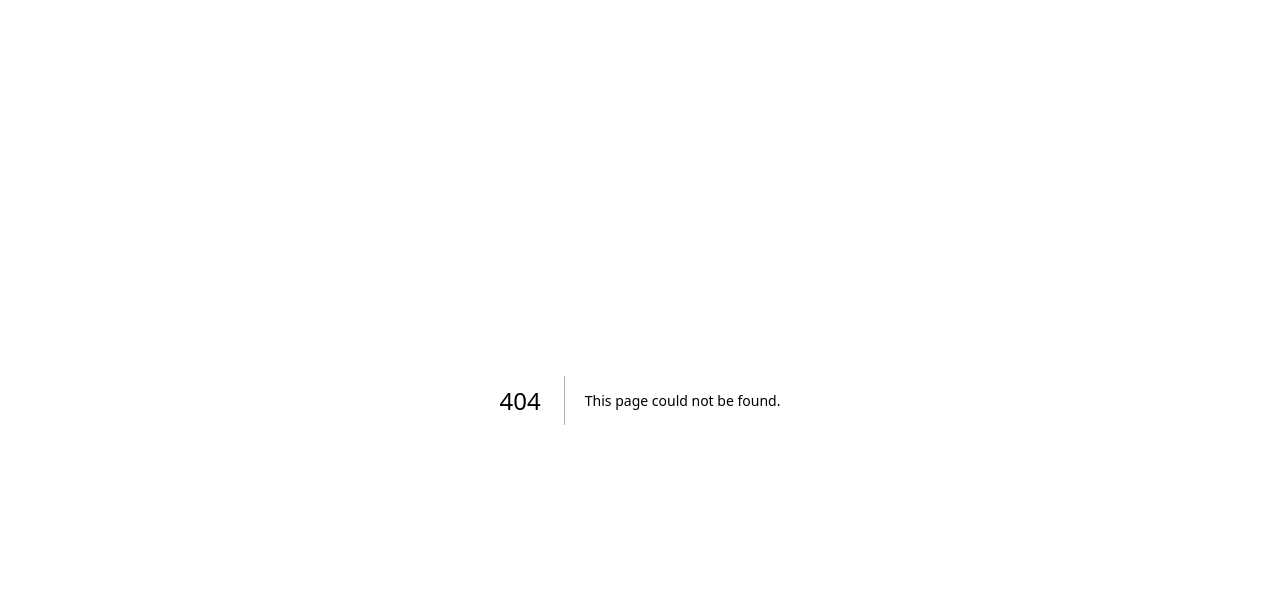
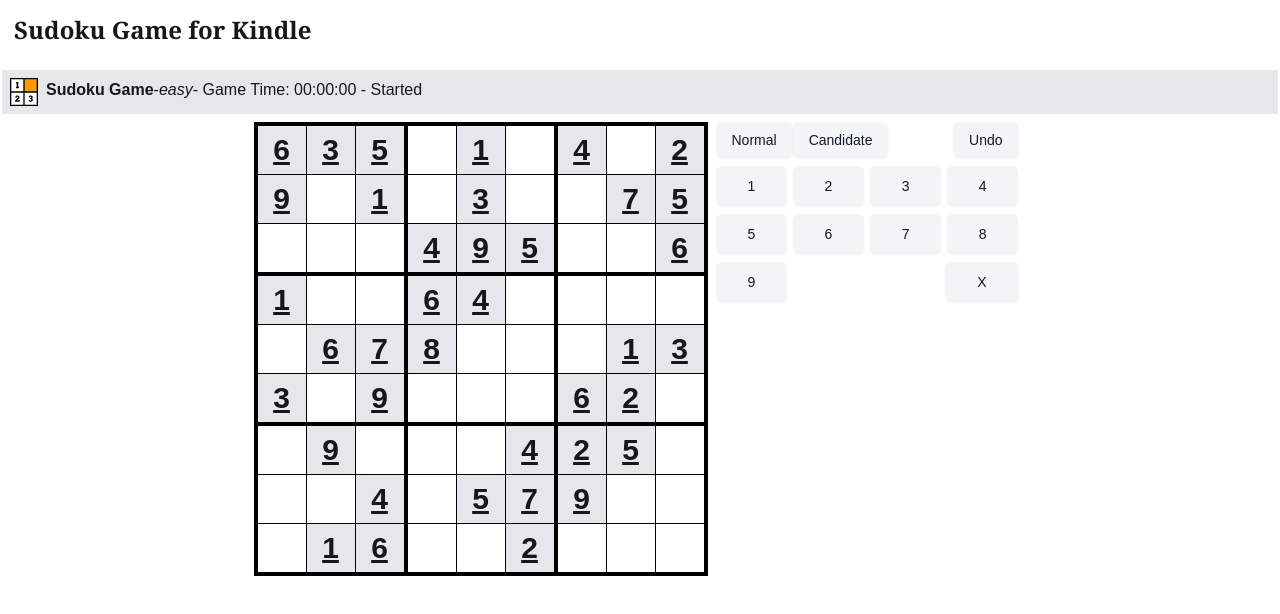
Before and after one commit to truongngoctuan/eink-games, a Next.js app in the folder EInkGamesWeb/: page /sudoku/easy in a window 1280 px wide. Before the commit this address had no page. Shown: the top 614 px of the page. Built offline with nearby package versions, Linux system fonts and the light colour scheme.

Commit message:
adding a couple of simple layout to select a game and difficulty

```diff
--- a/EInkGamesWeb/src/components/SudokuBoard/constants.ts
+++ b/EInkGamesWeb/src/components/SudokuBoard/constants.ts
@@ -15,3 +15,5 @@
   iGroupCol: number;
   groupIdx: number;
 };
+
+export const DIFFICULTY_LEVELS = ["easy", "medium", "hard"];
--- a/EInkGamesWeb/src/data/sudoku.ts
+++ b/EInkGamesWeb/src/data/sudoku.ts
@@ -1,70 +1,260 @@
-export const GAME_DATA = [{
-    "displayDate": "April 24, 2025",
-    "easy": {
-        "day_of_week": "Thursday",
-        "difficulty": "Easy",
-        "print_date": "2025-04-24",
-        "published": "2025-04-23 18:00:00",
-        "puzzle_id": 150062,
-        "version": 1,
-        "puzzle_data": {
-            "hints": [14, 58, 70, 32, 66, 56, 72, 48, 28, 42, 24, 50, 71, 57, 10, 36, 53, 79, 12, 29, 40, 7, 35, 41, 75, 25, 78, 3, 33, 49, 80, 19, 54, 18, 64, 5, 15, 20, 34, 46, 62, 63, 76],
-            "puzzle": [6, 3, 5, 0, 1, 0, 4, 0, 2, 9, 0, 1, 0, 3, 0, 0, 7, 5, 0, 0, 0, 4, 9, 5, 0, 0, 6, 1, 0, 0, 6, 4, 0, 0, 0, 0, 0, 6, 7, 8, 0, 0, 0, 1, 3, 3, 0, 9, 0, 0, 0, 6, 2, 0, 0, 9, 0, 0, 0, 4, 2, 5, 0, 0, 0, 4, 0, 5, 7, 9, 0, 0, 0, 1, 6, 0, 0, 2, 0, 0, 0],
-            "solution": [6, 3, 5, 7, 1, 8, 4, 9, 2, 9, 4, 1, 2, 3, 6, 8, 7, 5, 2, 7, 8, 4, 9, 5, 1, 3, 6, 1, 5, 2, 6, 4, 3, 7, 8, 9, 4, 6, 7, 8, 2, 9, 5, 1, 3, 3, 8, 9, 5, 7, 1, 6, 2, 4, 7, 9, 3, 1, 6, 4, 2, 5, 8, 8, 2, 4, 3, 5, 7, 9, 6, 1, 5, 1, 6, 9, 8, 2, 3, 4, 7]
-        }
+export const GAME_DATA = [
+    {
+        displayDate: "April 24, 2025",
+        easy: {
+            day_of_week: "Thursday",
+            difficulty: "Easy",
+            print_date: "2025-04-24",
+            published: "2025-04-23 18:00:00",
+            puzzle_id: 150062,
+            version: 1,
+            puzzle_data: {
+                hints: [
+                    14, 58, 70, 32, 66, 56, 72, 48, 28, 42, 24, 50, 71, 57, 10, 36, 53,
+                    79, 12, 29, 40, 7, 35, 41, 75, 25, 78, 3, 33, 49, 80, 19, 54, 18, 64,
+                    5, 15, 20, 34, 46, 62, 63, 76,
+                ],
+                puzzle: [
+                    6, 3, 5, 0, 1, 0, 4, 0, 2, 9, 0, 1, 0, 3, 0, 0, 7, 5, 0, 0, 0, 4, 9,
+                    5, 0, 0, 6, 1, 0, 0, 6, 4, 0, 0, 0, 0, 0, 6, 7, 8, 0, 0, 0, 1, 3, 3,
+                    0, 9, 0, 0, 0, 6, 2, 0, 0, 9, 0, 0, 0, 4, 2, 5, 0, 0, 0, 4, 0, 5, 7,
+                    9, 0, 0, 0, 1, 6, 0, 0, 2, 0, 0, 0,
+                ],
+                solution: [
+                    6, 3, 5, 7, 1, 8, 4, 9, 2, 9, 4, 1, 2, 3, 6, 8, 7, 5, 2, 7, 8, 4, 9,
+                    5, 1, 3, 6, 1, 5, 2, 6, 4, 3, 7, 8, 9, 4, 6, 7, 8, 2, 9, 5, 1, 3, 3,
+                    8, 9, 5, 7, 1, 6, 2, 4, 7, 9, 3, 1, 6, 4, 2, 5, 8, 8, 2, 4, 3, 5, 7,
+                    9, 6, 1, 5, 1, 6, 9, 8, 2, 3, 4, 7,
+                ],
+            },
     },
-    "hard": {
-        "day_of_week": "Thursday",
-        "difficulty": "Hard",
-        "print_date": "2025-04-24",
-        "published": "2025-04-23 18:00:00",
-        "puzzle_id": 150061,
-        "version": 1,
-        "puzzle_data": {
-            "hints": [39, 35, 32, 19, 66, 29, 64, 65, 0, 71, 8, 28, 37, 52, 69, 4, 6, 7, 15, 31, 34, 41, 44, 51, 60, 70, 75, 79, 3, 14, 17, 18, 20, 26, 38, 49, 50, 57, 2, 12, 22, 36, 59, 23, 54, 76, 77, 10, 45, 58, 62, 74, 80, 11, 46, 72],
-            "puzzle": [0, 1, 0, 0, 0, 4, 0, 0, 0, 9, 0, 0, 0, 2, 0, 0, 7, 0, 0, 0, 0, 7, 0, 0, 4, 5, 0, 6, 0, 0, 8, 0, 0, 5, 0, 0, 0, 0, 0, 0, 5, 0, 1, 2, 0, 0, 0, 2, 9, 0, 0, 0, 0, 8, 0, 3, 9, 0, 0, 0, 0, 4, 0, 2, 0, 0, 0, 4, 5, 0, 0, 0, 0, 8, 0, 0, 0, 0, 3, 0, 0],
-            "solution": [7, 1, 3, 5, 6, 4, 9, 8, 2, 9, 4, 5, 1, 2, 8, 6, 7, 3, 8, 2, 6, 7, 9, 3, 4, 5, 1, 6, 7, 1, 8, 3, 2, 5, 9, 4, 3, 9, 8, 4, 5, 7, 1, 2, 6, 4, 5, 2, 9, 1, 6, 7, 3, 8, 5, 3, 9, 6, 8, 1, 2, 4, 7, 2, 6, 7, 3, 4, 5, 8, 1, 9, 1, 8, 4, 2, 7, 9, 3, 6, 5]
-        }
+        hard: {
+            day_of_week: "Thursday",
+            difficulty: "Hard",
+            print_date: "2025-04-24",
+            published: "2025-04-23 18:00:00",
+            puzzle_id: 150061,
+            version: 1,
+            puzzle_data: {
+                hints: [
+                    39, 35, 32, 19, 66, 29, 64, 65, 0, 71, 8, 28, 37, 52, 69, 4, 6, 7, 15,
+                    31, 34, 41, 44, 51, 60, 70, 75, 79, 3, 14, 17, 18, 20, 26, 38, 49, 50,
+                    57, 2, 12, 22, 36, 59, 23, 54, 76, 77, 10, 45, 58, 62, 74, 80, 11, 46,
+                    72,
+                ],
+                puzzle: [
+                    0, 1, 0, 0, 0, 4, 0, 0, 0, 9, 0, 0, 0, 2, 0, 0, 7, 0, 0, 0, 0, 7, 0,
+                    0, 4, 5, 0, 6, 0, 0, 8, 0, 0, 5, 0, 0, 0, 0, 0, 0, 5, 0, 1, 2, 0, 0,
+                    0, 2, 9, 0, 0, 0, 0, 8, 0, 3, 9, 0, 0, 0, 0, 4, 0, 2, 0, 0, 0, 4, 5,
+                    0, 0, 0, 0, 8, 0, 0, 0, 0, 3, 0, 0,
+                ],
+                solution: [
+                    7, 1, 3, 5, 6, 4, 9, 8, 2, 9, 4, 5, 1, 2, 8, 6, 7, 3, 8, 2, 6, 7, 9,
+                    3, 4, 5, 1, 6, 7, 1, 8, 3, 2, 5, 9, 4, 3, 9, 8, 4, 5, 7, 1, 2, 6, 4,
+                    5, 2, 9, 1, 6, 7, 3, 8, 5, 3, 9, 6, 8, 1, 2, 4, 7, 2, 6, 7, 3, 4, 5,
+                    8, 1, 9, 1, 8, 4, 2, 7, 9, 3, 6, 5,
+                ],
+            },
+        },
+        medium: {
+            day_of_week: "Thursday",
+            difficulty: "Medium",
+            print_date: "2025-04-24",
+            published: "2025-04-23 18:00:00",
+            puzzle_id: 150063,
+            version: 1,
+            puzzle_data: {
+                hints: [
+                    52, 71, 31, 5, 72, 34, 35, 29, 30, 36, 27, 45, 8, 23, 78, 55, 75, 13,
+                    60, 61, 80, 21, 58, 54, 63, 77, 62, 79, 68, 56, 70, 17, 3, 50, 19, 49,
+                    14, 24, 2, 22, 39, 15, 1, 4, 10, 38, 48, 7, 12, 20, 51, 40, 46, 42,
+                    47, 64, 37, 65,
+                ],
+                puzzle: [
+                    7, 0, 0, 0, 0, 0, 4, 0, 0, 4, 0, 3, 0, 0, 0, 0, 6, 0, 6, 0, 0, 0, 0,
+                    0, 0, 7, 5, 0, 1, 0, 0, 0, 4, 9, 0, 0, 0, 0, 0, 0, 0, 7, 0, 3, 8, 0,
+                    0, 0, 0, 0, 0, 0, 0, 2, 0, 0, 0, 6, 0, 5, 0, 0, 0, 0, 0, 0, 8, 3, 0,
+                    5, 0, 0, 0, 8, 6, 0, 9, 0, 0, 0, 0,
+                ],
+                solution: [
+                    7, 2, 8, 9, 5, 6, 4, 1, 3, 4, 5, 3, 1, 7, 8, 2, 6, 9, 6, 9, 1, 4, 2,
+                    3, 8, 7, 5, 8, 1, 2, 3, 6, 4, 9, 5, 7, 9, 4, 5, 2, 1, 7, 6, 3, 8, 3,
+                    6, 7, 5, 8, 9, 1, 4, 2, 2, 3, 9, 6, 4, 5, 7, 8, 1, 1, 7, 4, 8, 3, 2,
+                    5, 9, 6, 5, 8, 6, 7, 9, 1, 3, 2, 4,
+                ],
+            },
+        },
     },
-    "medium": {
-        "day_of_week": "Thursday",
-        "difficulty": "Medium",
-        "print_date": "2025-04-24",
-        "published": "2025-04-23 18:00:00",
-        "puzzle_id": 150063,
-        "version": 1,
-        "puzzle_data": {
-            "hints": [52, 71, 31, 5, 72, 34, 35, 29, 30, 36, 27, 45, 8, 23, 78, 55, 75, 13, 60, 61, 80, 21, 58, 54, 63, 77, 62, 79, 68, 56, 70, 17, 3, 50, 19, 49, 14, 24, 2, 22, 39, 15, 1, 4, 10, 38, 48, 7, 12, 20, 51, 40, 46, 42, 47, 64, 37, 65],
-            "puzzle": [7, 0, 0, 0, 0, 0, 4, 0, 0, 4, 0, 3, 0, 0, 0, 0, 6, 0, 6, 0, 0, 0, 0, 0, 0, 7, 5, 0, 1, 0, 0, 0, 4, 9, 0, 0, 0, 0, 0, 0, 0, 7, 0, 3, 8, 0, 0, 0, 0, 0, 0, 0, 0, 2, 0, 0, 0, 6, 0, 5, 0, 0, 0, 0, 0, 0, 8, 3, 0, 5, 0, 0, 0, 8, 6, 0, 9, 0, 0, 0, 0],
-            "solution": [7, 2, 8, 9, 5, 6, 4, 1, 3, 4, 5, 3, 1, 7, 8, 2, 6, 9, 6, 9, 1, 4, 2, 3, 8, 7, 5, 8, 1, 2, 3, 6, 4, 9, 5, 7, 9, 4, 5, 2, 1, 7, 6, 3, 8, 3, 6, 7, 5, 8, 9, 1, 4, 2, 2, 3, 9, 6, 4, 5, 7, 8, 1, 1, 7, 4, 8, 3, 2, 5, 9, 6, 5, 8, 6, 7, 9, 1, 3, 2, 4]
-        }
-    }
-},
     {
-        "displayDate": "April 27, 2025", "easy": {
-            "day_of_week": "Sunday", "difficulty": "Easy", "print_date": "2025-04-27",
-            "published": "2025-04-26 14:00:00", "puzzle_id": 150071, "version": 1, "puzzle_data":
-            {
-                "hints": [14, 51, 62, 17, 33, 18, 28, 16, 68, 78, 20, 42, 71, 73, 58, 72, 29, 26, 63, 37, 2, 32, 60, 52, 5, 34, 39, 45, 55, 67, 80, 11, 8, 43, 48, 23, 49, 21, 6, 9, 22, 66, 79],
-                "puzzle": [2, 9, 0, 8, 1, 0, 0, 5, 0, 0, 4, 0, 3, 5, 0, 8, 0, 0, 0, 1, 0, 0, 0, 0, 6, 2, 0, 5, 0, 0, 1, 2, 0, 0, 0, 7, 9, 0, 2, 0, 8, 7, 0, 0, 1, 0, 7, 1, 0, 0, 5, 0, 0, 8, 1, 0, 7, 5, 0, 9, 0, 8, 0, 0, 2, 8, 0, 0, 0, 4, 9, 0, 0, 0, 9, 2, 3, 8, 0, 0, 0],
-                "solution": [2, 9, 3, 8, 1, 6, 7, 5, 4, 7, 4, 6, 3, 5, 2, 8, 1, 9, 8, 1, 5, 9, 7, 4, 6, 2, 3, 5, 8, 4, 1, 2, 3, 9, 6, 7, 9, 3, 2, 6, 8, 7, 5, 4, 1, 6, 7, 1, 4, 9, 5, 2, 3, 8, 1, 6, 7, 5, 4, 9, 3, 8, 2, 3, 2, 8, 7, 6, 1, 4, 9, 5, 4, 5, 9, 2, 3, 8, 1, 7, 6]
-            }
+        displayDate: "April 27, 2025",
+        easy: {
+            day_of_week: "Sunday",
+            difficulty: "Easy",
+            print_date: "2025-04-27",
+            published: "2025-04-26 14:00:00",
+            puzzle_id: 150071,
+            version: 1,
+            puzzle_data: {
+                hints: [
+                    14, 51, 62, 17, 33, 18, 28, 16, 68, 78, 20, 42, 71, 73, 58, 72, 29,
+                    26, 63, 37, 2, 32, 60, 52, 5, 34, 39, 45, 55, 67, 80, 11, 8, 43, 48,
+                    23, 49, 21, 6, 9, 22, 66, 79,
+                ],
+                puzzle: [
+                    2, 9, 0, 8, 1, 0, 0, 5, 0, 0, 4, 0, 3, 5, 0, 8, 0, 0, 0, 1, 0, 0, 0,
+                    0, 6, 2, 0, 5, 0, 0, 1, 2, 0, 0, 0, 7, 9, 0, 2, 0, 8, 7, 0, 0, 1, 0,
+                    7, 1, 0, 0, 5, 0, 0, 8, 1, 0, 7, 5, 0, 9, 0, 8, 0, 0, 2, 8, 0, 0, 0,
+                    4, 9, 0, 0, 0, 9, 2, 3, 8, 0, 0, 0,
+                ],
+                solution: [
+                    2, 9, 3, 8, 1, 6, 7, 5, 4, 7, 4, 6, 3, 5, 2, 8, 1, 9, 8, 1, 5, 9, 7,
+                    4, 6, 2, 3, 5, 8, 4, 1, 2, 3, 9, 6, 7, 9, 3, 2, 6, 8, 7, 5, 4, 1, 6,
+                    7, 1, 4, 9, 5, 2, 3, 8, 1, 6, 7, 5, 4, 9, 3, 8, 2, 3, 2, 8, 7, 6, 1,
+                    4, 9, 5, 4, 5, 9, 2, 3, 8, 1, 7, 6,
+                ],
+            },
         },
-        "hard": {
-            "day_of_week": "Sunday", "difficulty": "Hard", "print_date": "2025-04-27", "published": "2025-04-26 14:00:00", "puzzle_id": 150070, "version": 1,
-            "puzzle_data": {
-                "hints": [0, 2, 8, 6, 22, 13, 24, 40, 37, 38, 72, 54, 75, 10, 11, 25, 31, 53, 55, 64, 67, 73, 17, 19, 52, 61, 74, 16, 33, 34, 41, 44, 48, 56, 59, 66, 68, 69, 80, 21, 27, 35, 43, 50, 51, 70, 71, 14, 20, 30, 32, 45, 63, 9, 18, 23, 65],
-                "puzzle": [0, 6, 0, 2, 1, 5, 0, 4, 0, 0, 0, 0, 4, 0, 0, 3, 0, 0, 0, 0, 0, 0, 0, 0, 0, 0, 9, 0, 1, 3, 0, 0, 0, 0, 0, 0, 5, 0, 0, 1, 0, 0, 2, 0, 0, 0, 7, 6, 0, 8, 0, 0, 0, 0, 0, 0, 0, 8, 7, 0, 1, 0, 5, 0, 0, 0, 0, 0, 0, 0, 0, 0, 0, 0, 0, 0, 3, 1, 7, 9, 0],
-                "solution": [3, 6, 9, 2, 1, 5, 8, 4, 7, 7, 2, 5, 4, 9, 8, 3, 1, 6, 8, 4, 1, 7, 6, 3, 5, 2, 9, 2, 1, 3, 9, 5, 7, 6, 8, 4, 5, 9, 8, 1, 4, 6, 2, 7, 3, 4, 7, 6, 3, 8, 2, 9, 5, 1, 9, 3, 2, 8, 7, 4, 1, 6, 5, 1, 5, 7, 6, 2, 9, 4, 3, 8, 6, 8, 4, 5, 3, 1, 7, 9, 2]
-            }
+        hard: {
+            day_of_week: "Sunday",
+            difficulty: "Hard",
+            print_date: "2025-04-27",
+            published: "2025-04-26 14:00:00",
+            puzzle_id: 150070,
+            version: 1,
+            puzzle_data: {
+                hints: [
+                    0, 2, 8, 6, 22, 13, 24, 40, 37, 38, 72, 54, 75, 10, 11, 25, 31, 53,
+                    55, 64, 67, 73, 17, 19, 52, 61, 74, 16, 33, 34, 41, 44, 48, 56, 59,
+                    66, 68, 69, 80, 21, 27, 35, 43, 50, 51, 70, 71, 14, 20, 30, 32, 45,
+                    63, 9, 18, 23, 65,
+                ],
+                puzzle: [
+                    0, 6, 0, 2, 1, 5, 0, 4, 0, 0, 0, 0, 4, 0, 0, 3, 0, 0, 0, 0, 0, 0, 0,
+                    0, 0, 0, 9, 0, 1, 3, 0, 0, 0, 0, 0, 0, 5, 0, 0, 1, 0, 0, 2, 0, 0, 0,
+                    7, 6, 0, 8, 0, 0, 0, 0, 0, 0, 0, 8, 7, 0, 1, 0, 5, 0, 0, 0, 0, 0, 0,
+                    0, 0, 0, 0, 0, 0, 0, 3, 1, 7, 9, 0,
+                ],
+                solution: [
+                    3, 6, 9, 2, 1, 5, 8, 4, 7, 7, 2, 5, 4, 9, 8, 3, 1, 6, 8, 4, 1, 7, 6,
+                    3, 5, 2, 9, 2, 1, 3, 9, 5, 7, 6, 8, 4, 5, 9, 8, 1, 4, 6, 2, 7, 3, 4,
+                    7, 6, 3, 8, 2, 9, 5, 1, 9, 3, 2, 8, 7, 4, 1, 6, 5, 1, 5, 7, 6, 2, 9,
+                    4, 3, 8, 6, 8, 4, 5, 3, 1, 7, 9, 2,
+                ],
+            },
         },
-        "medium": {
-            "day_of_week": "Sunday", "difficulty": "Medium", "print_date": "2025-04-27", "published": "2025-04-26 14:00:00", "puzzle_id": 150072, "version": 1, "puzzle_data":
-            {
-                "hints": [46, 13, 32, 52, 58, 36, 44, 15, 22, 11, 24, 16, 10, 9, 17, 78, 18, 34, 3, 19, 28, 39, 57, 61, 64, 71, 73, 8, 66, 70, 80, 65, 75, 59, 69, 74, 29, 41, 60, 63, 76, 4, 25, 33, 38, 47, 50, 68, 72, 77, 7, 23, 31, 49, 51],
-                "puzzle": [6, 9, 2, 0, 0, 7, 5, 0, 0, 0, 0, 0, 8, 0, 5, 0, 0, 0, 0, 0, 5, 9, 0, 0, 0, 0, 2, 4, 0, 0, 5, 0, 0, 0, 0, 6, 0, 1, 0, 0, 8, 0, 2, 7, 0, 2, 0, 0, 4, 0, 0, 0, 0, 9, 1, 3, 6, 0, 0, 0, 0, 0, 7, 0, 0, 0, 0, 3, 0, 0, 0, 0, 0, 0, 0, 0, 0, 0, 0, 6, 0],
-                "solution": [6, 9, 2, 3, 1, 7, 5, 4, 8, 7, 4, 1, 8, 2, 5, 6, 9, 3, 3, 8, 5, 9, 6, 4, 7, 1, 2, 4, 7, 8, 5, 9, 2, 1, 3, 6, 5, 1, 9, 6, 8, 3, 2, 7, 4, 2, 6, 3, 4, 7, 1, 8, 5, 9, 1, 3, 6, 2, 5, 9, 4, 8, 7, 8, 5, 4, 7, 3, 6, 9, 2, 1, 9, 2, 7, 1, 4, 8, 3, 6, 5]
-            }
-        }
-}
+        medium: {
+            day_of_week: "Sunday",
+            difficulty: "Medium",
+            print_date: "2025-04-27",
+            published: "2025-04-26 14:00:00",
+            puzzle_id: 150072,
+            version: 1,
+            puzzle_data: {
+                hints: [
+                    46, 13, 32, 52, 58, 36, 44, 15, 22, 11, 24, 16, 10, 9, 17, 78, 18, 34,
+                    3, 19, 28, 39, 57, 61, 64, 71, 73, 8, 66, 70, 80, 65, 75, 59, 69, 74,
+                    29, 41, 60, 63, 76, 4, 25, 33, 38, 47, 50, 68, 72, 77, 7, 23, 31, 49,
+                    51,
+                ],
+                puzzle: [
+                    6, 9, 2, 0, 0, 7, 5, 0, 0, 0, 0, 0, 8, 0, 5, 0, 0, 0, 0, 0, 5, 9, 0,
+                    0, 0, 0, 2, 4, 0, 0, 5, 0, 0, 0, 0, 6, 0, 1, 0, 0, 8, 0, 2, 7, 0, 2,
+                    0, 0, 4, 0, 0, 0, 0, 9, 1, 3, 6, 0, 0, 0, 0, 0, 7, 0, 0, 0, 0, 3, 0,
+                    0, 0, 0, 0, 0, 0, 0, 0, 0, 0, 6, 0,
+                ],
+                solution: [
+                    6, 9, 2, 3, 1, 7, 5, 4, 8, 7, 4, 1, 8, 2, 5, 6, 9, 3, 3, 8, 5, 9, 6,
+                    4, 7, 1, 2, 4, 7, 8, 5, 9, 2, 1, 3, 6, 5, 1, 9, 6, 8, 3, 2, 7, 4, 2,
+                    6, 3, 4, 7, 1, 8, 5, 9, 1, 3, 6, 2, 5, 9, 4, 8, 7, 8, 5, 4, 7, 3, 6,
+                    9, 2, 1, 9, 2, 7, 1, 4, 8, 3, 6, 5,
+                ],
+            },
+        },
+    },
+    {
+        displayDate: "April 28, 2025",
+        easy: {
+            day_of_week: "Monday",
+            difficulty: "Easy",
+            print_date: "2025-04-28",
+            published: "2025-04-27 14:00:00",
+            puzzle_id: 150074,
+            version: 1,
+            puzzle_data: {
+                hints: [
+                    13, 36, 73, 31, 79, 68, 24, 53, 14, 76, 48, 71, 23, 30, 42, 62, 72,
+                    61, 41, 26, 4, 43, 74, 49, 59, 17, 28, 69, 66, 60, 5, 20, 52, 15, 0,
+                    1, 16, 22, 45, 57, 65, 19, 29,
+                ],
+                puzzle: [
+                    0, 0, 4, 6, 0, 0, 2, 7, 9, 6, 5, 7, 9, 0, 0, 0, 0, 0, 2, 0, 0, 3, 0,
+                    0, 0, 4, 0, 1, 0, 0, 0, 0, 8, 5, 2, 4, 0, 2, 6, 1, 9, 0, 0, 0, 8, 0,
+                    7, 5, 0, 0, 4, 9, 0, 0, 5, 6, 2, 0, 1, 0, 0, 0, 0, 9, 1, 0, 0, 7, 0,
+                    0, 5, 0, 0, 0, 0, 5, 0, 9, 8, 0, 1,
+                ],
+                solution: [
+                    3, 8, 4, 6, 5, 1, 2, 7, 9, 6, 5, 7, 9, 4, 2, 1, 8, 3, 2, 9, 1, 3, 8,
+                    7, 6, 4, 5, 1, 3, 9, 7, 6, 8, 5, 2, 4, 4, 2, 6, 1, 9, 5, 7, 3, 8, 8,
+                    7, 5, 2, 3, 4, 9, 1, 6, 5, 6, 2, 8, 1, 3, 4, 9, 7, 9, 1, 8, 4, 7, 6,
+                    3, 5, 2, 7, 4, 3, 5, 2, 9, 8, 6, 1,
+                ],
+            },
+        },
+        hard: {
+            day_of_week: "Monday",
+            difficulty: "Hard",
+            print_date: "2025-04-28",
+            published: "2025-04-27 14:00:00",
+            puzzle_id: 150073,
+            version: 1,
+            puzzle_data: {
+                hints: [
+                    33, 51, 70, 29, 5, 17, 34, 11, 35, 40, 46, 2, 4, 6, 9, 13, 25, 28, 42,
+                    57, 62, 0, 3, 7, 15, 19, 44, 65, 67, 8, 20, 21, 23, 43, 49, 50, 64,
+                    75, 30, 32, 48, 54, 58, 66, 73, 78, 31, 36, 60, 61, 68, 74, 38, 59,
+                    63, 72, 77, 79,
+                ],
+                puzzle: [
+                    0, 4, 0, 0, 0, 0, 0, 0, 0, 0, 2, 0, 4, 0, 3, 0, 6, 0, 8, 0, 0, 0, 7,
+                    0, 4, 0, 1, 3, 0, 0, 0, 0, 0, 0, 0, 0, 0, 9, 0, 8, 0, 6, 0, 0, 0, 6,
+                    0, 1, 0, 0, 0, 0, 2, 4, 0, 8, 9, 0, 0, 0, 0, 0, 0, 0, 0, 0, 0, 0, 0,
+                    7, 0, 9, 0, 0, 0, 0, 8, 0, 0, 0, 6,
+                ],
+                solution: [
+                    1, 4, 3, 5, 6, 8, 9, 7, 2, 9, 2, 7, 4, 1, 3, 5, 6, 8, 8, 6, 5, 9, 7,
+                    2, 4, 3, 1, 3, 7, 8, 1, 2, 4, 6, 9, 5, 2, 9, 4, 8, 5, 6, 3, 1, 7, 6,
+                    5, 1, 3, 9, 7, 8, 2, 4, 7, 8, 9, 6, 4, 1, 2, 5, 3, 4, 1, 6, 2, 3, 5,
+                    7, 8, 9, 5, 3, 2, 7, 8, 9, 1, 4, 6,
+                ],
+            },
+        },
+        medium: {
+            day_of_week: "Monday",
+            difficulty: "Medium",
+            print_date: "2025-04-28",
+            published: "2025-04-27 14:00:00",
+            puzzle_id: 150075,
+            version: 1,
+            puzzle_data: {
+                hints: [
+                    73, 53, 59, 32, 26, 70, 5, 20, 48, 38, 28, 18, 31, 11, 21, 9, 1, 49,
+                    2, 17, 22, 39, 4, 16, 6, 75, 12, 77, 14, 66, 68, 54, 78, 51, 79, 37,
+                    65, 43, 64, 29, 24, 62, 61, 34, 56, 71, 46, 27, 52, 67, 74, 63, 76,
+                    47, 25, 33, 45,
+                ],
+                puzzle: [
+                    8, 0, 0, 7, 0, 0, 0, 2, 1, 0, 7, 0, 0, 1, 0, 5, 0, 0, 0, 3, 0, 0, 0,
+                    4, 0, 0, 0, 0, 0, 0, 4, 0, 0, 0, 0, 3, 2, 0, 0, 0, 6, 7, 4, 0, 5, 0,
+                    0, 0, 0, 0, 3, 0, 0, 0, 0, 6, 0, 1, 5, 0, 7, 0, 0, 0, 0, 0, 0, 0, 0,
+                    2, 0, 0, 5, 0, 0, 0, 0, 0, 0, 0, 6,
+                ],
+                solution: [
+                    8, 4, 6, 7, 3, 5, 9, 2, 1, 9, 7, 2, 6, 1, 8, 5, 3, 4, 1, 3, 5, 2, 9,
+                    4, 8, 6, 7, 7, 5, 8, 4, 2, 1, 6, 9, 3, 2, 1, 3, 9, 6, 7, 4, 8, 5, 6,
+                    9, 4, 5, 8, 3, 1, 7, 2, 3, 6, 9, 1, 5, 2, 7, 4, 8, 4, 8, 1, 3, 7, 6,
+                    2, 5, 9, 5, 2, 7, 8, 4, 9, 3, 1, 6,
+                ],
+            },
+        },
+    },
 ];
--- a/EInkGamesWeb/src/pages/index.tsx
+++ b/EInkGamesWeb/src/pages/index.tsx
@@ -2,6 +2,7 @@
 import localFont from "next/font/local";
 import { useState } from "react";
 import SudokuBoard from "@/components/SudokuBoard";
+import Link from "next/link";
 
 const geistSans = localFont({
   src: "./fonts/GeistVF.woff",
@@ -14,13 +15,25 @@
   weight: "100 900",
 });
 
-export default function Home() {
+export default function GameSeletorPage() {
   return (
     <div className="flex flex-col border-2 border-white">
       <h1 className="p-3 pb-4 font-extrabold font-serif text-2xl">
-        Sudoku Game for Kindle
+        Games for Kindle
       </h1>
-      <SudokuBoard />
+      <Link className="" href="/sudoku">
+        <div className="my-2 p-2 flex flex-col items-center">
+          <Image
+            className="mr-2"
+            width={128}
+            height={128}
+            src="/game-icons/sudoku.svg"
+            alt="Sudoku icon"
+          />
+          <b className="font-xl font-semibold">Sudoku Game </b>
+        </div>
+      </Link>
+      {/* <SudokuBoard /> */}
     </div>
   );
 }
--- /dev/null
+++ b/EInkGamesWeb/src/pages/sudoku/[difficulty].tsx
@@ -0,0 +1,59 @@
+import SudokuBoard from "@/components/SudokuBoard";
+import { GetStaticPaths, GetStaticProps } from "next";
+import Image from "next/image";
+
+type SudokuWithLevelDifficultyPageProps = {
+  difficulty: string;
+};
+
+export const getStaticPaths = (async () => {
+  return {
+    paths: [
+      {
+        params: {
+          difficulty: "easy",
+        },
+      },
+      {
+        params: {
+          difficulty: "medium",
+        },
+      },
+      {
+        params: {
+          difficulty: "hard",
+        },
+      },
+    ],
+    fallback: true, // false or "blocking"
+  };
+}) satisfies GetStaticPaths;
+
+export const getStaticProps = (async (context) => {
+  console.log(context);
+  return { props: { difficulty: context?.params?.difficulty as string } };
+}) satisfies GetStaticProps<SudokuWithLevelDifficultyPageProps>;
+
+export default function SudokuWithLevelDifficultyPage({
+  difficulty,
+}: SudokuWithLevelDifficultyPageProps) {
+  return (
+    <div className="flex flex-col border-2 border-white">
+      <h1 className="p-3 pb-4 font-extrabold font-serif text-2xl">
+        Sudoku Game for Kindle
+      </h1>
+      <div className="bg-gray-200 my-2 p-2 flex">
+        <Image
+          className="mr-2"
+          width={28}
+          height={28}
+          src="/game-icons/sudoku.svg"
+          alt="Sudoku icon"
+        />
+        <b>Sudoku Game </b> - <i>{difficulty}</i> - Game Time: 00:00:00 -
+        Started
+      </div>
+      <SudokuBoard />
+    </div>
+  );
+}
--- /dev/null
+++ b/EInkGamesWeb/src/pages/sudoku/index.tsx
@@ -0,0 +1,45 @@
+import { DIFFICULTY_LEVELS } from "@/components/SudokuBoard/constants";
+import Image from "next/image";
+import Link from "next/link";
+
+import React from "react";
+
+type DifficultyBtnProps = {
+  difficulty: string;
+};
+export function DifficultyBtn({ difficulty }: DifficultyBtnProps) {
+  return (
+    <Link
+      className="mb-2 bg-black text-white font-semibold rounded-full p-4 px-8 w-32 text-center"
+      href={{
+        pathname: "/sudoku/[difficulty]",
+        query: { difficulty },
+      }}
+    >
+      {difficulty.toUpperCase()}
+    </Link>
+  );
+}
+
+export default function SudokuPage() {
+  return (
+    <div className="flex flex-col border-2 border-white">
+      <h1 className="font-extrabold font-serif text-3xl">Built for Kindle</h1>
+
+      <div className="flex flex-col items-center">
+        <Image
+          className="mr-2"
+          width={128}
+          height={128}
+          src="/game-icons/sudoku.svg"
+          alt="Sudoku icon"
+        />
+        <h2 className="font-extrabold font-serif text-2xl mb-8">Sudoku Game</h2>
+        <p className="mb-4 font-semibold">Select game level:</p>
+        {DIFFICULTY_LEVELS.map((d) => (
+          <DifficultyBtn key={d} difficulty={d} />
+        ))}
+      </div>
+    </div>
+  );
+}
```
Also changed, not shown: EInkGamesWeb/public/game-icons/sudoku.svg (added), 1 other file (tests, documents, lock files or other folders).
